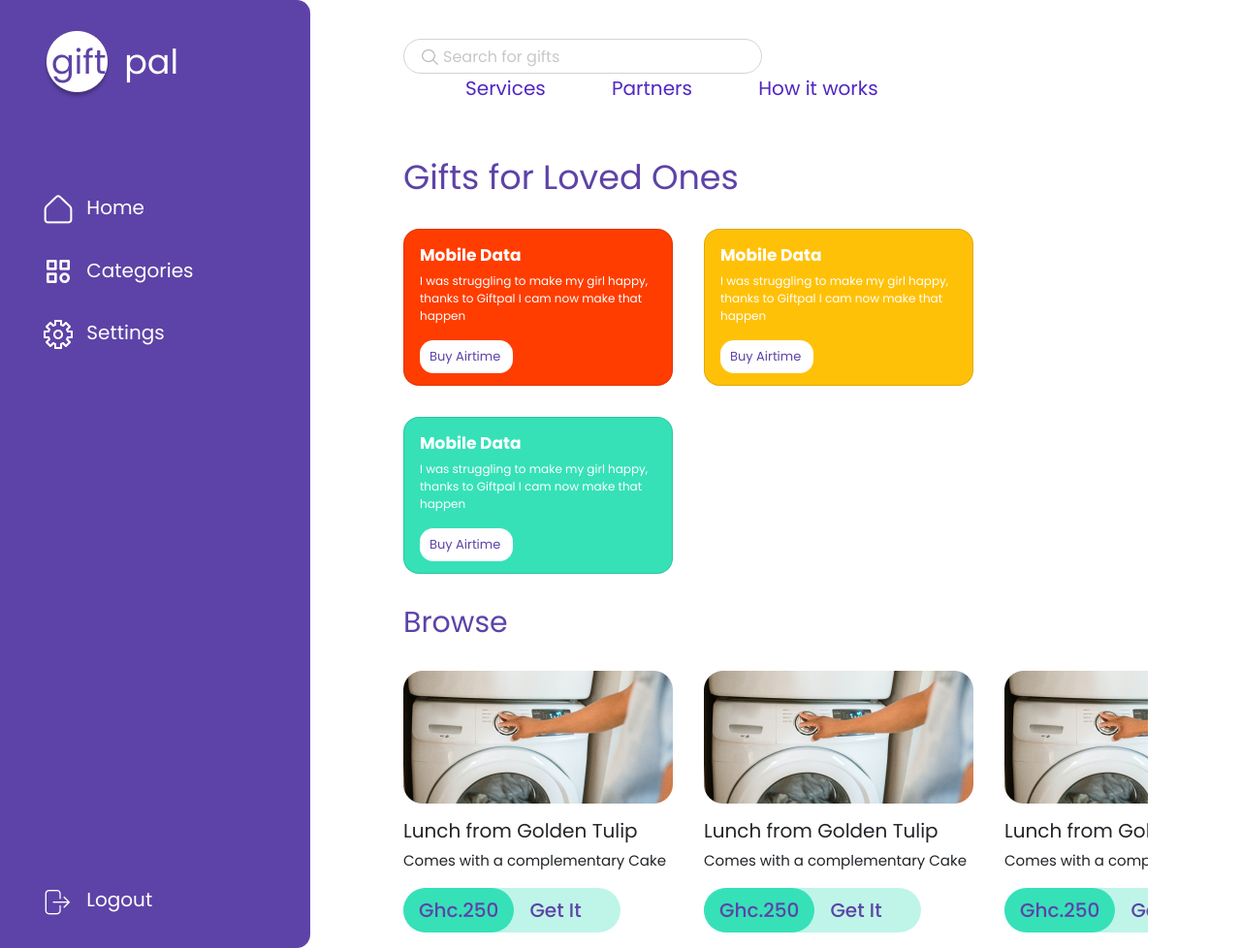
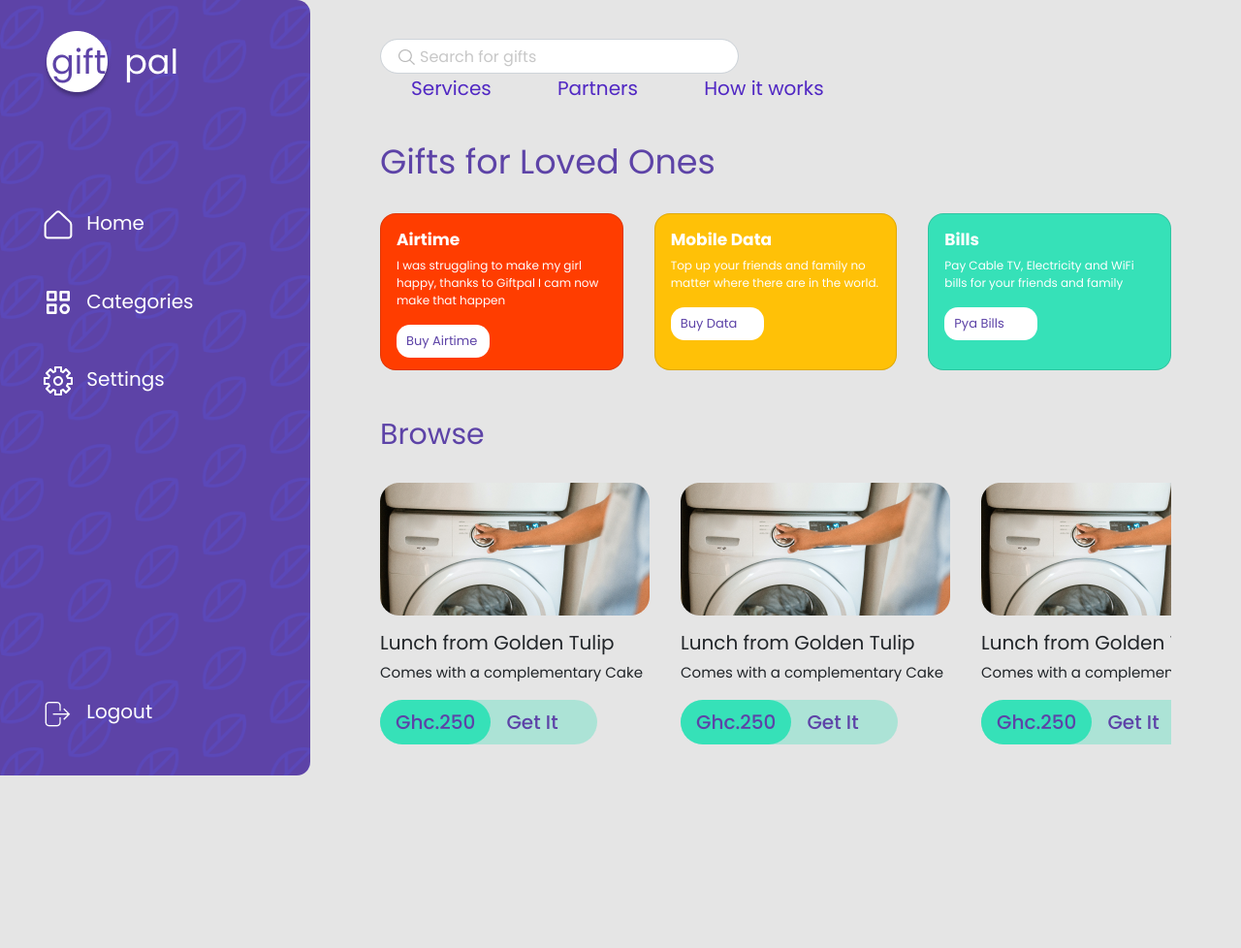
Before and after one commit to kewablay/Giftpal-v2.0, a PHP site: page /dashboard.html in a window 1280 px wide. Shown: the whole page at 97% size. After the commit the page ends 800 px from the top, so only its background shows below. Run offline with PHP 8.4, Linux system fonts and the light colour scheme; some libraries are stand-ins or nearby versions.

Commit message:
added changes to dashboard

```diff
--- a/css/dashboard.css
+++ b/css/dashboard.css
@@ -15,16 +15,18 @@ a{
 /* ----main content section---- */
 .main-content{
     width: 100%;
-    min-height: 100%;
+    min-height: 100vh;
     display: flex;
+    background: #E5E5E5;
+
 }
 #side-bar{
     width: 25%;
     min-height: 100%;
-    background: #5D43A7;
+    /* background: #5D43A7; */
+    background: url('/Giftpal\ v2.0/images/side-bg.png') center/cover ;
     border-top-right-radius: 14px;
     border-bottom-right-radius: 14px;
-    /* background: url('images/sidebar-back')cover/center fixed; */
 }
 
 .main-content-wrapper{
@@ -35,7 +37,7 @@ a{
 }
 
 .wrapper{
-    width: 80%;
+    width: 85%;
     height: 100%;
 }
 /* ----side bar content */
@@ -52,8 +54,11 @@ a{
 
 .side-content li{
     list-style-type: none;
-    margin:2rem;
+    margin:3rem 2rem;
     transition: transform .2s ease-out;
+}
+.logout{
+    margin-bottom: 0;
 }
 .side-content a{
     color: white;
@@ -95,6 +100,10 @@ a{
     margin-top: 2rem;
 }
 
+.nav-items{
+    padding-left: 0;
+    margin-bottom: 0;
+}
 .nav-items a{
     text-decoration: none;
     color: #5027C3;
@@ -147,8 +156,7 @@ form div{
 .gift-cards{
      display: flex;
      gap: 2rem;
-     flex-wrap: wrap;
-
+     /* flex-wrap: wrap; */
 }
 
 .gift-cards .card{
@@ -202,6 +210,7 @@ form div{
 /*----browse section starts ---- */
 .browse{
     font-size: 30px;
+    margin-top: 3rem;
 }
 
 .services-container{
@@ -308,6 +317,9 @@ form div{
     #close{
         display: block;
     }
+    .gift-cards{
+        flex-wrap: nowrap;
+    }
 }
 
 
@@ -347,4 +359,15 @@ form div{
         color: #5027C3;
 
     }
+    .gift-cards{
+        flex-wrap: wrap;
+    }
 }
+
+
+
+@media (max-width: 1200px) {
+    .gift-cards .card{
+        padding: .7rem;
+    }
+}
--- a/css/waitlist.css
+++ b/css/waitlist.css
@@ -73,6 +73,7 @@ input{
 /* ----footer section starts  */
 footer{
     display: flex;
+    flex-wrap: wrap;
 }
 footer li{
     list-style-type: none;
--- a/dashboard.html
+++ b/dashboard.html
@@ -81,7 +81,7 @@
                     <div class="gift-cards">
                         <div class="card">
                             <div id="card-title">
-                                <h4>Mobile Data</h4>
+                                <h4>Airtime</h4>
                             </div>
                             <p >I was struggling to make my girl happy, thanks to Giftpal I cam now make that happen</p>
                             <a href="#" id="card-btn">Buy Airtime</a>
@@ -91,16 +91,16 @@
                             <div id="card-title">
                                 <h4>Mobile Data</h4>
                             </div>
-                            <p >I was struggling to make my girl happy, thanks to Giftpal I cam now make that happen</p>
-                            <a href="#" id="card-btn">Buy Airtime</a>
+                            <p >Top up your friends and family no matter where there are in the world.</p>
+                            <a href="#" id="card-btn">Buy Data</a>
                         </div>
                         <!-- ----- -->
                         <div class="card">
                             <div id="card-title">
-                                <h4>Mobile Data</h4>
+                                <h4>Bills</h4>
                             </div>
-                            <p >I was struggling to make my girl happy, thanks to Giftpal I cam now make that happen</p>
-                            <a href="#" id="card-btn">Buy Airtime</a>
+                            <p >Pay Cable TV, Electricity and WiFi bills for your friends and family</p>
+                            <a href="#" id="card-btn">Pya Bills</a>
                         </div>
                         <!-- ----- -->
                     </div>
```
Also changed, not shown: images/side-bg.png.
